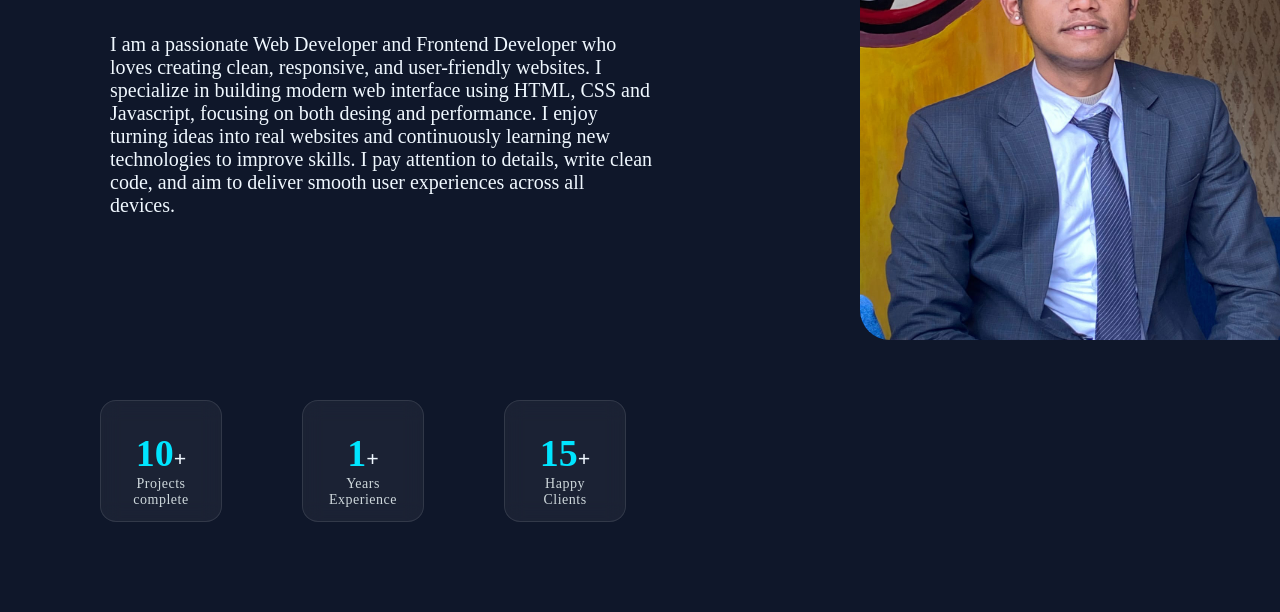
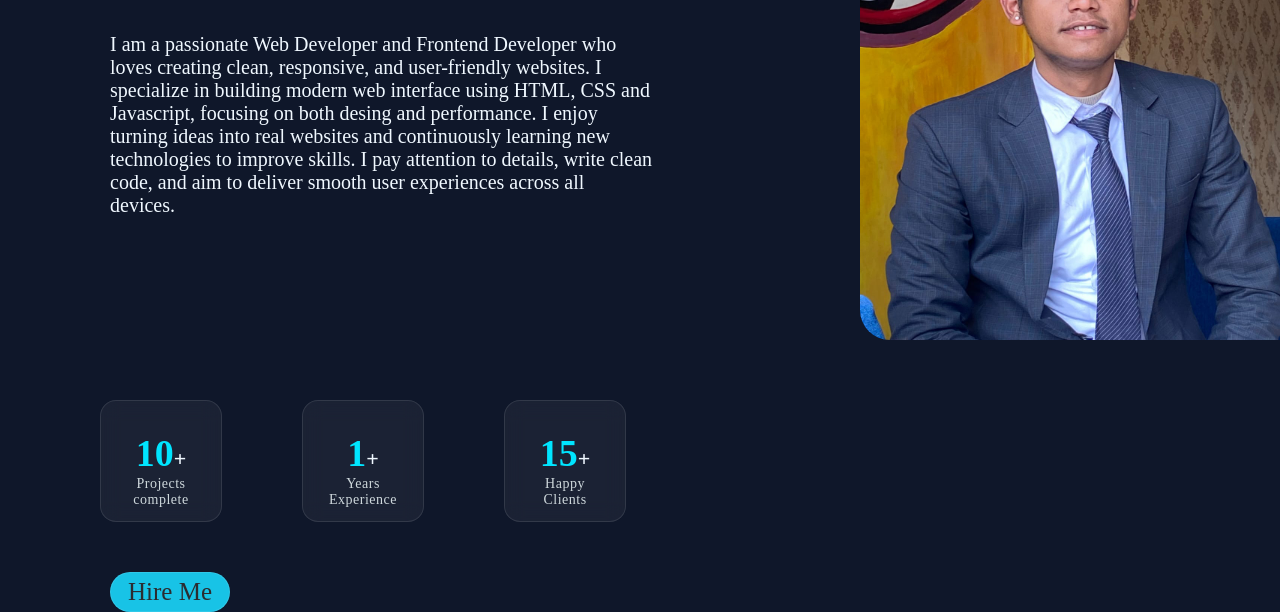
Before and after one commit to anishkhatri10/4_anish_khatri_ncmt_web_technology, a plain HTML site: page Portfolio/index.html in a window 1280 px wide. Shown: the part 408-1020 px from the top of the page. Before the commit the page ends 930 px from the top, so only its background shows below. Drawn offline with Linux system fonts and the light colour scheme.

Commit message:
Add new feature

```diff
--- a/Portfolio/index.html
+++ b/Portfolio/index.html
@@ -66,8 +66,10 @@
     <div class="stat-card"><h2>15<span>+</span></h2>
         <p>Happy Clients</p>
     </div>
+</section>
+
+<button class="bt_1">Hire Me</button>
 
 
-</section>
 </body>
 </html>
--- a/Portfolio/style.css
+++ b/Portfolio/style.css
@@ -45,6 +45,7 @@ a {
     text-decoration: none;
     font-size: 20px;
     color: azure;
+
 }
 a:hover {
     color: #18C3E6;
@@ -57,6 +58,15 @@ button {
     margin-left: 19px;
     background-color: #18C3E6;
     color: #2b2c30;
+    backdrop-filter: blur(10px);
+    border: 1px solid rgba(255, 255, 255, 0.1);
+    transition: 0.3s ease;
+}
+
+button:hover {
+  transform: translateY(-8px);
+  box-shadow: 0 10px 30px rgba(0, 255, 255, 0.15);
+
 }
 
 /*home page css and contener1 */
@@ -141,3 +151,8 @@ button {
   color: #cfd8dc;
   letter-spacing: 0.5px;
 }
+
+.bt_1 {
+    margin-left: 110px;
+    margin-top: 50px;
+}
```
